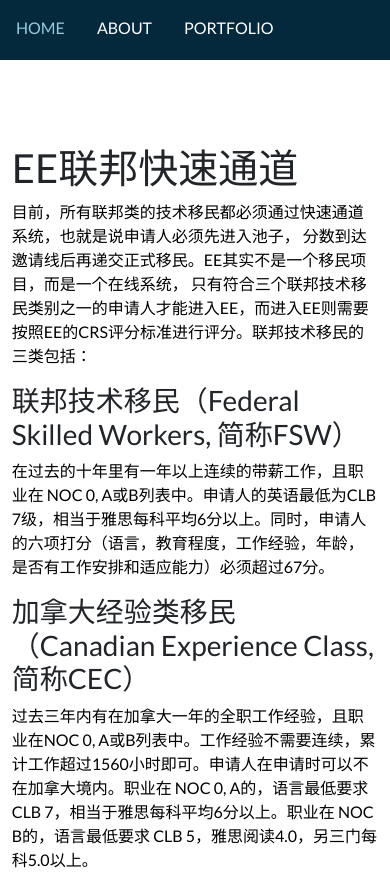
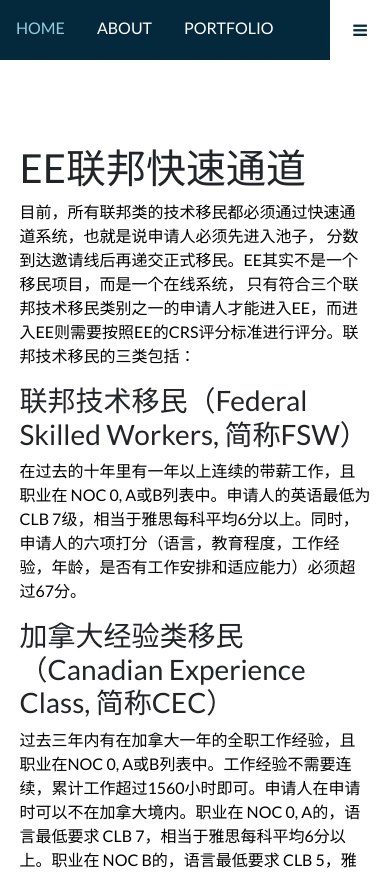
Before and after one commit to Yuxue-Zhu/Mo-web, a plain HTML site: page contents/index.html in a window 390 px wide. Shown: the top 875 px of the page. Drawn offline with Linux system fonts and the light colour scheme.

Commit message:
modified for different screen size

```diff
--- a/contents/assets/css/templatemo-style.css
+++ b/contents/assets/css/templatemo-style.css
@@ -220,7 +220,7 @@ nav{
 }
 
 .menu {
-    left: 10%;
+    /* left: 10%; */
   -webkit-transition: -webkit-transform 233ms cubic-bezier(0, 0, 0.21, 1);
   -webkit-overflow-scrolling: touch;
   background-color: rgba(5, 42, 62, 1);
@@ -236,7 +236,7 @@ nav{
   position: fixed !important;
   /* top: 100;
   bottom: 0; */
-  width: 20%;
+  width: 15%;
   will-change: transform;
   z-index: 9999 !important;
 }
@@ -251,11 +251,11 @@ nav{
 }
 
 #menu-toggle {
-    z-index: 999;
+    z-index: 1001;
     cursor: pointer;
     position: fixed;
     top: 0;
-    left: 0;
+    right: 0;
     color: rgba(5, 42, 62, 1);
     background-color: #fff;
     width: 60px;
@@ -289,7 +289,7 @@ header {
     width: 100%;
     background-color: rgba(4, 41, 61);
     text-transform: uppercase;
-    z-index: 10000;
+    z-index: 1000;
 }
 
 .nav {
@@ -322,9 +322,9 @@ header {
 
 .section {
 
-    width: 55%;
-    right: 10%;
-    left: 35%;
+    width: 75%;
+    right: 5%;
+    left: 20%;
     position: relative;
     min-height: 100vh;
     padding-bottom: 10px;
@@ -723,7 +723,7 @@ figure.snip1321.hover:after {
 
 @media screen and (max-width: 1680px) {
     .menu {
-        left: 5%;
+        left: 0%;
     }
 
     .section {
@@ -831,9 +831,9 @@ figure.snip1321.hover:after {
         display: inline-block;
     }
     .section {
-        width: 94%;
-        right: 3%;
-        left: 3%;
+        width: 90%;
+        right: 5%;
+        left: 5%;
     }
     .isotope-item {
         width: 94%;
```
Also changed, not shown: contents/index.html (+1 -3 lines).
